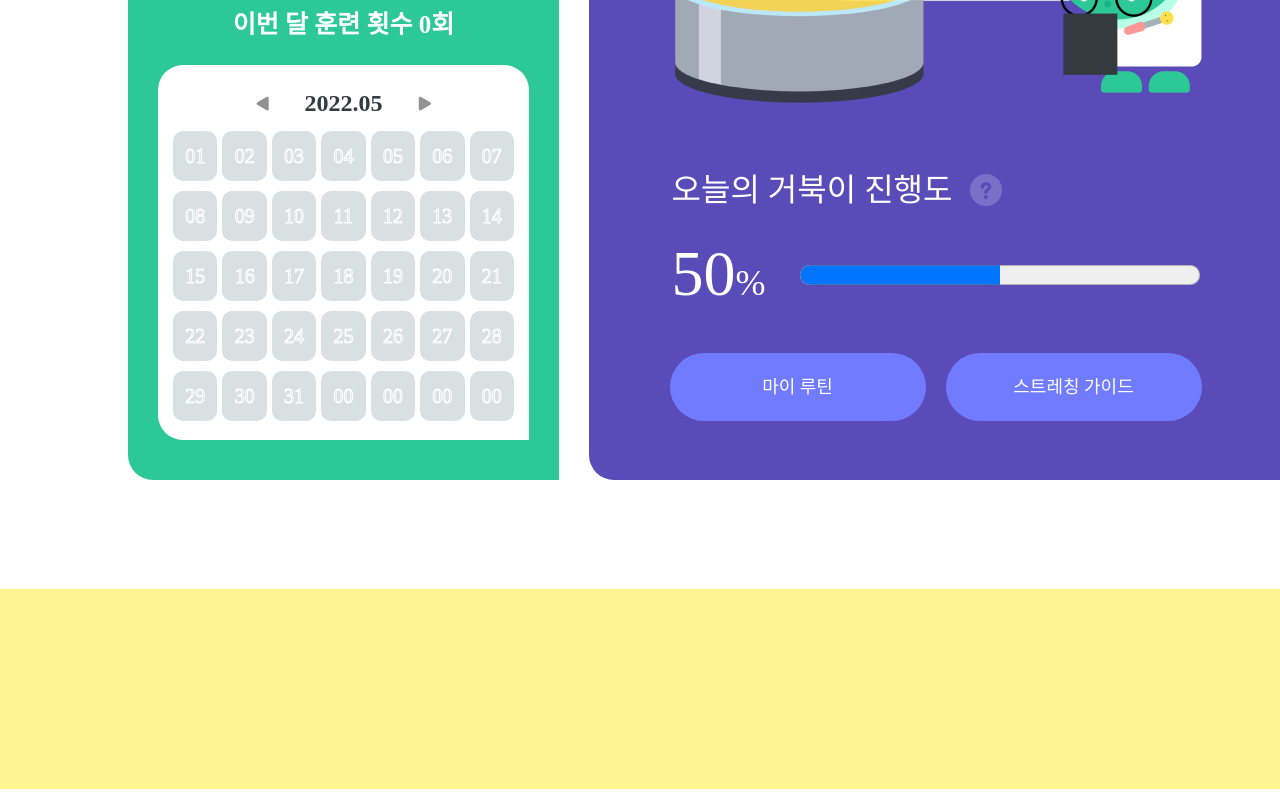
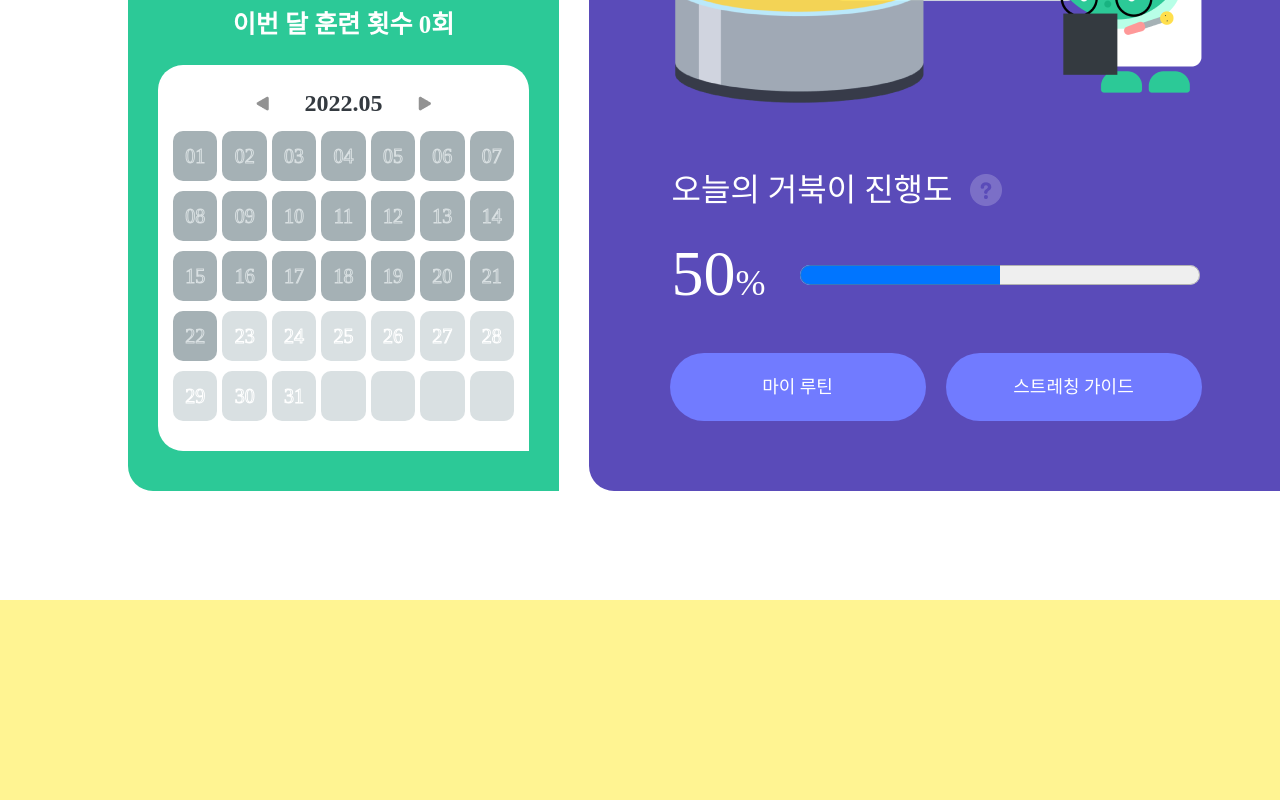
Before and after one commit to turtle-engineers/BTP_ui, a Vue app: page /account in a window 1280 px wide. Shown: the part 791-1591 px from the top of the page. Built offline with nearby package versions, Linux system fonts and the light colour scheme; no server answers; a web font is replaced by a local one.

Commit message:
달력모달수정

```diff
--- a/src/assets/scss/components/account.scss
+++ b/src/assets/scss/components/account.scss
@@ -71,7 +71,6 @@ a:hover {
 
 #cal {
   width: 371px;
-  height: 375.22px;
   background-color: white; //임시
   color: black; //임시
   margin: 21px auto 39.78px auto;
--- a/src/components/Calendar.vue
+++ b/src/components/Calendar.vue
@@ -27,7 +27,7 @@
         <table class="calender_target">
             <tbody>
                 <tr v-for="(date, idx) in dates" :key="idx" >
-                    <td v-for="(day, index) in date" :key="index" class="day day-d">
+                    <td v-for="(day, index) in date" :key="index" :class="[day.color]" class="day">
                         {{day.date}}
                     </td>
                 </tr>
@@ -141,7 +141,7 @@ export default {
             let count = 0;
             //지난달의 마지막 요일 인덱스까지 빈배열로 반복문 시작
             for (let j = 0; j < thisMonthDay; j++) {
-                daysOfWeek[count] = { "date" : "" };
+                daysOfWeek[count] = { "date" : "", "color" : "day-g" };
                 tag += `<td><div class="day day-d"></div></td>`;
                 count++;
             }
@@ -160,9 +160,11 @@ export default {
                 if (i <= day) {
                     dateColor = "day-g";
                     dateNum = i;
+                    dateNum = dateNum.toString().padStart(2, "0");
                 } else if (i <= date) {
                     dateColor = "day-d";
                     dateNum = i;
+                    dateNum = dateNum.toString().padStart(2, "0");
                 } else {
                     dateColor = "day-d";
                     dateNum = "";
@@ -174,19 +176,16 @@ export default {
                     tag += "<tr>";
                 }
 
-                dateNum = dateNum.toString().padStart(2, "0")
 
-                daysOfWeek[count]  = { "date" : dateNum };
+                daysOfWeek[count]  = { "date" : dateNum, "color" : dateColor };
                 //조건은 쉬는 날을 지정. 따로 classname을 부여. count시작
                 if (
                 (thisDate === "Jan" && i === 1) ||
                 (thisDate === "Feb" && (i === 11 || i === 12 || i === 13)) ||
                 (thisDate === "Mar" && i === 1) ||
                 (thisDate === "May" && (i === 5 || i === 19)) ||
-                (thisDate === "Aug" && (i === 20 || i === 21 || i === 22)) ||
-                count % 7 === 0 ||
-                count % 7 === 6
-                ) {
+                (thisDate === "Aug" && (i === 20 || i === 21 || i === 22)) || count % 7 === 0 || count % 7 === 6)
+                {
                     tag += `<td class="day ` + dateColor + `">` + dateNum + `</td>`;
                     count++;
                 } else if (count % 7 === 2 || count % 7 === 4) {
@@ -205,7 +204,7 @@ export default {
 
             this.dates = dates;
             this.month = (this.month).toString().padStart(2, "0");
-            this.calender_target =  tag;
+            this.calender_target = tag;
         }
     }
 }
```
Also changed, not shown: src/assets/icon/btn-minus.png.
